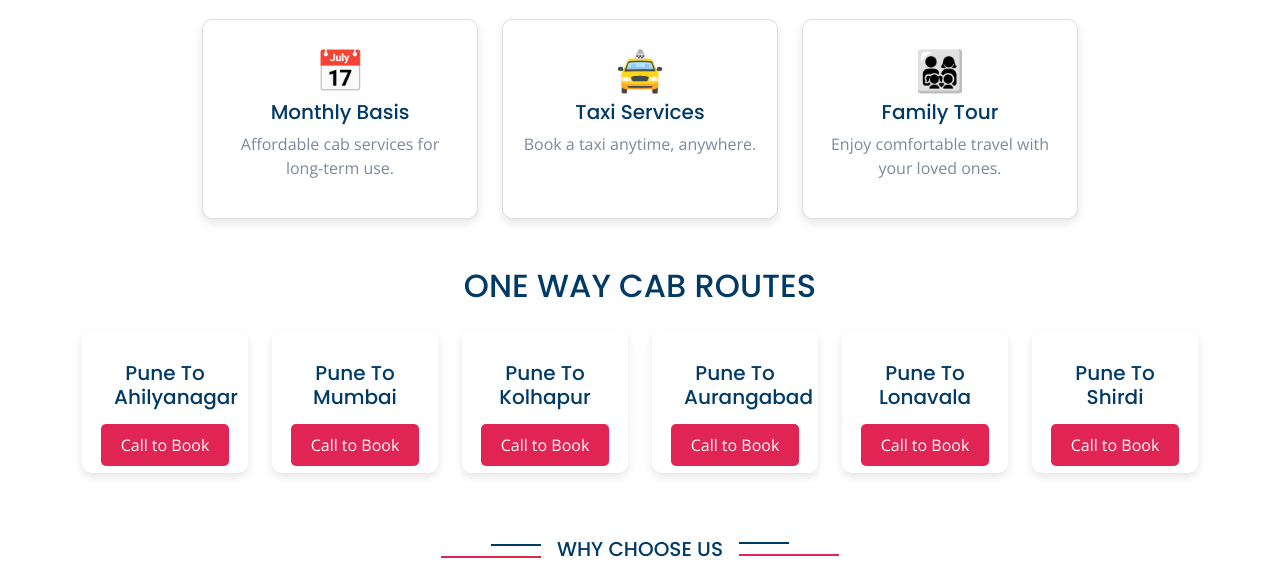
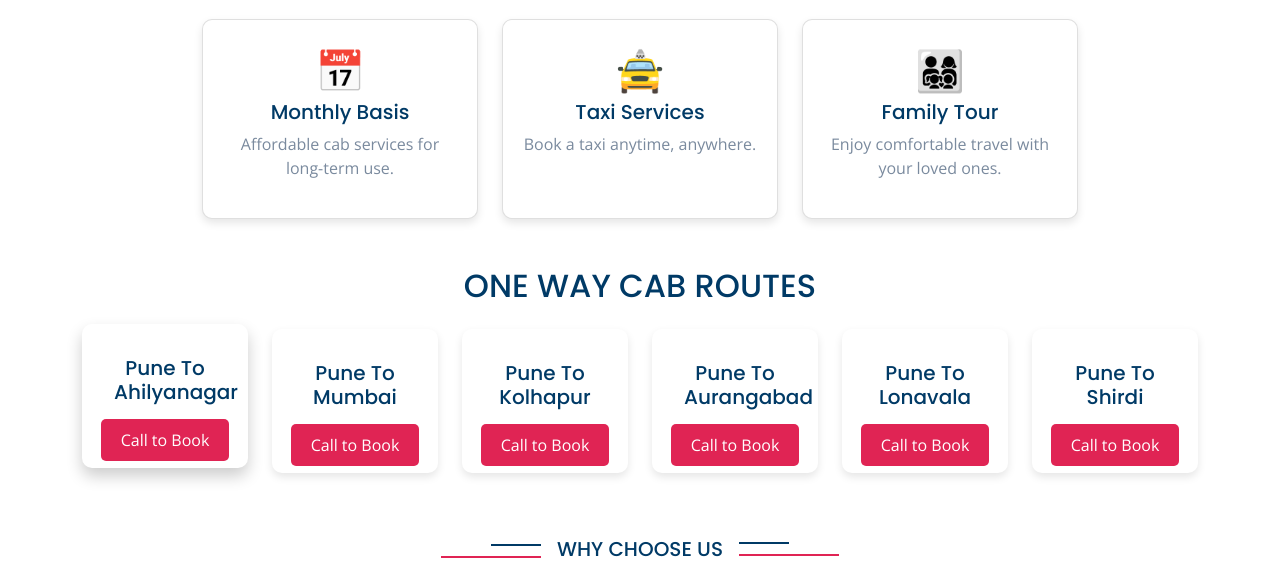
Before and after one commit to kale-avinash/Sai-Tours-And-Travels, a plain HTML site: page index.html in a window 1280 px wide. In both pictures the pointer is over the element 165 px from the left and 4143 px from the top of the page. Shown: the part 3743-4309 px from the top of the page. Drawn offline with nearby package versions, Linux system fonts and the light colour scheme.

Commit message:
Sai Tours And Travels

```diff
--- a/css/style.css
+++ b/css/style.css
@@ -1045,6 +1045,11 @@
             border-radius: 10px;
             padding: 30px;
             box-shadow: 0px 4px 8px rgba(0, 0, 0, 0.1);
+            transition: transform 0.3s ease, box-shadow 0.3s ease;
+        }
+        .route-card:hover {
+            box-shadow: 0px 8px 16px rgba(0, 0, 0, 0.2);
+            transform: translateY(-5px);
         }
        .btn-fare {
     background-color: #E02454; /* Updated button color */
```
